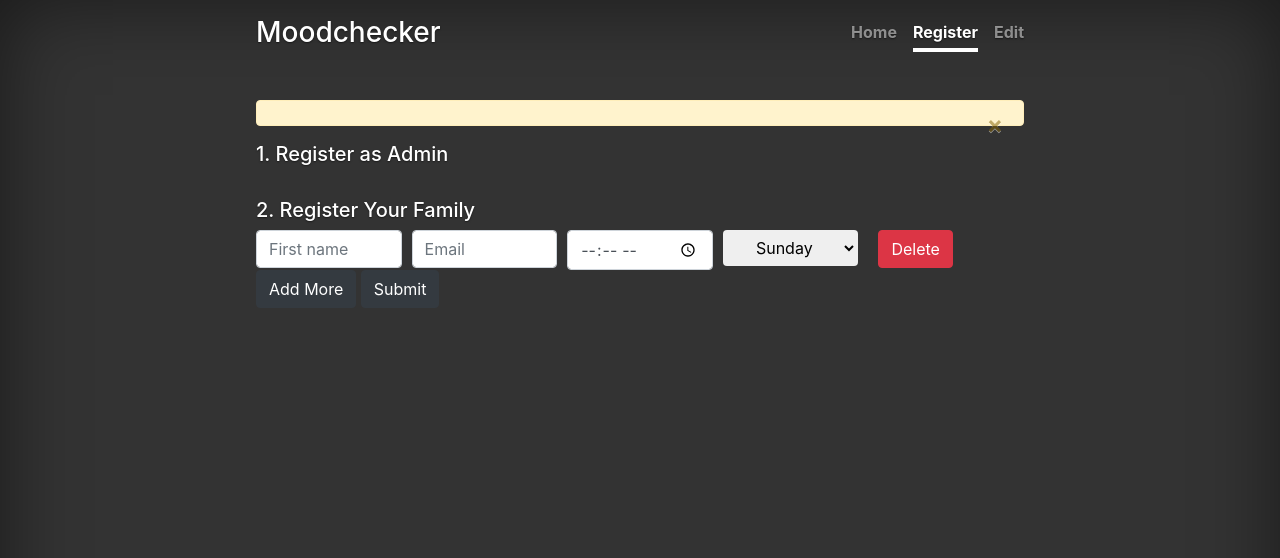
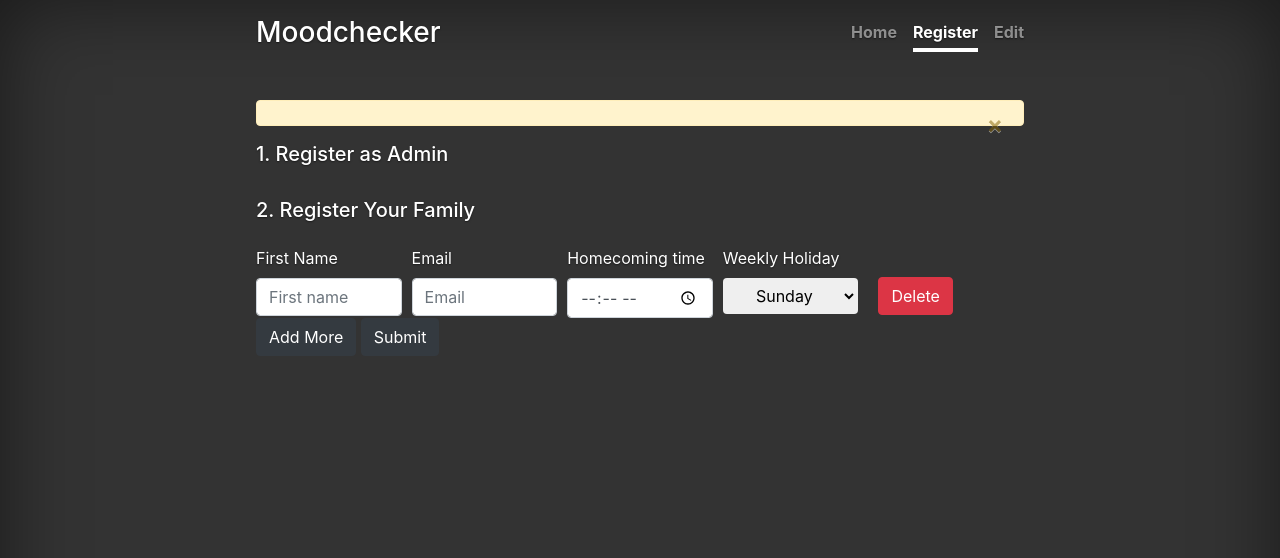
Before and after one commit to vikrantmehta123/Moodchecker, a Python web app: template Templates/register.html in a window 1280 px wide. Shown: the top 558 px of the page. Run offline with Jinja, Linux system fonts and the light colour scheme; the template is opened without the code that fills it, so the values that code supplies are empty; some libraries are stand-ins or nearby versions.

Commit message:
Fixed registration page styling

```diff
--- a/Static/js/register.js
+++ b/Static/js/register.js
@@ -62,7 +62,7 @@
 
 // Shows a loading symbol
 function loading(){
-    alert("Please wait while loading");
+    alert("Please wait while loading. Click OK.");
 }
 
 // Converts the form data into JSON and sends an AJAX request to the backend for submission
--- a/Static/style.css
+++ b/Static/style.css
@@ -195,3 +195,13 @@
       margin-right: 2rem;
   }
 }
+
+.delete-btn {
+  display: flex;
+  align-items: end;
+  padding-bottom: 0.2rem;
+}
+
+.form-row{
+  margin-top: 1.5rem;
+}
--- a/Templates/register.html
+++ b/Templates/register.html
@@ -49,18 +49,22 @@
         <h5 class="bd-title">2. Register Your Family</h5>
         <form method="POST" id="user-registration-form" onsubmit="return validateForm()">
             <div id="form-rows">
-                <fieldset class="form-row" id="family-registration">
+                <fieldset class="form-row">
                     <div class="col">
+                        <label>First Name</label>
                         <input required type="text" class="form-control" name="first_name" value="" placeholder="First name">
                     </div>
                     <div class="col">
+                        <label>Email</label>
                         <input required type="email" class="form-control" name="email" placeholder="Email">
                     </div>
                     <div class="col">
+                        <label>Homecoming time</label>
                         <input required type="time"
                         class="form-control" name="homecoming_time">
                     </div>
                     <div class="col">
+                        <label>Weekly Holiday</label>
                         <select class="form-select btn" name="holiday" aria-labelledby="dropdownMenuButton">
                             <option class="dropdown-item" value="6">Sunday</option>
                             <option class="dropdown-item" value="0">Monday</option>
@@ -71,7 +75,7 @@
                             <option class="dropdown-item" value="5">Saturday</option>
                         </select>
                       </div>
-                    <div class="col">
+                    <div class="col delete-btn">
                         <button type="button" class="btn btn-danger" onclick="deleteFamilyMember(this)">Delete</button>
                     </div>
                 </fieldset>
```
